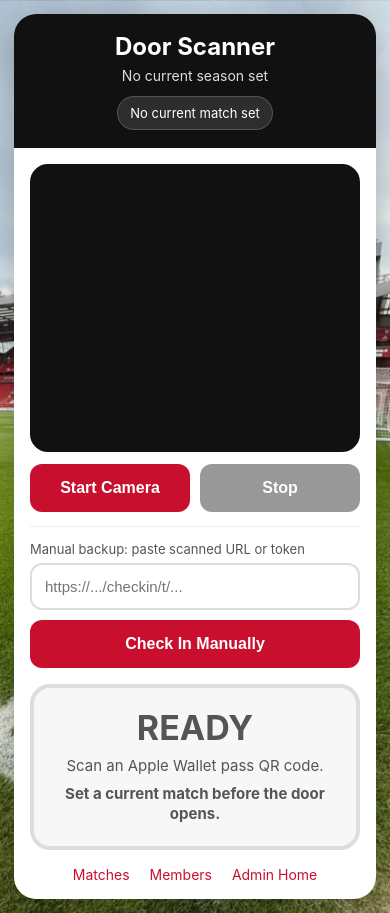
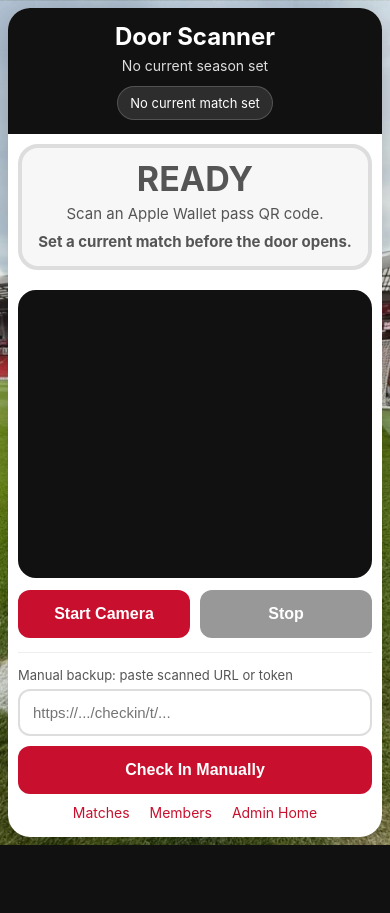
Before and after one commit to teotauy/OLSCDig, a Flask app: page /scanner in a window 390 px wide. After the commit the page ends 845 px from the top, so only its background shows below. Run offline with Flask 3, Linux system fonts and the light colour scheme; the visitor is signed in with stand-in values (Sample User, id 1); data that the repository does not hold is empty; some libraries are stand-ins or nearby versions.

Commit message:
Improve scanner door feedback
Move scan results above the camera and add verdict-colored framing plus audio and haptic feedback for door staff.

Co-authored-by: Cursor <cursoragent@cursor.com>

```diff
--- a/templates/scanner.html
+++ b/templates/scanner.html
@@ -48,6 +48,19 @@
             overflow: hidden;
             background: #111;
             min-height: 280px;
+            transition: border-color 0.18s ease, box-shadow 0.18s ease;
+        }
+        .camera-wrap.success {
+            border-color: #00a65a;
+            box-shadow: 0 0 0 8px rgba(0,166,90,0.18);
+        }
+        .camera-wrap.warning {
+            border-color: #ffb000;
+            box-shadow: 0 0 0 8px rgba(255,176,0,0.2);
+        }
+        .camera-wrap.error {
+            border-color: #c8102e;
+            box-shadow: 0 0 0 8px rgba(200,16,46,0.18);
         }
         #reader {
             width: 100%;
@@ -91,17 +104,20 @@
         }
         input:focus { outline: none; border-color: #c8102e; }
         .result {
-            margin: 0 16px 16px;
+            margin: 16px;
             border-radius: 20px;
-            padding: 22px 16px;
+            padding: 18px 14px;
             text-align: center;
             border: 4px solid #ddd;
             background: #f7f7f7;
-            min-height: 165px;
+            min-height: 132px;
             display: flex;
             flex-direction: column;
             justify-content: center;
             transition: all 0.2s ease;
+            position: sticky;
+            top: 8px;
+            z-index: 10;
         }
         .result.idle { color: #555; }
         .result.success {
@@ -122,8 +138,8 @@
             border-color: #c8102e;
             box-shadow: 0 0 0 8px rgba(200,16,46,0.18);
         }
-        .result h2 { font-size: 34px; line-height: 1.05; margin-bottom: 10px; text-transform: uppercase; }
-        .result .member { font-size: 24px; font-weight: 800; margin-bottom: 6px; }
+        .result h2 { font-size: 38px; line-height: 1.0; margin-bottom: 8px; text-transform: uppercase; }
+        .result .member { font-size: 23px; font-weight: 800; margin-bottom: 6px; }
         .result .detail { font-size: 15px; line-height: 1.35; }
         .ball {
             display: none;
@@ -143,6 +159,13 @@
         }
         .links a { color: #c8102e; text-decoration: none; margin: 0 8px; }
         .muted { color: #777; font-size: 13px; line-height: 1.35; }
+        @media (max-width: 430px) {
+            body { padding: 8px; }
+            .header { padding: 14px; }
+            .result { margin: 10px; min-height: 118px; padding: 14px 10px; }
+            .result h2 { font-size: 34px; }
+            .section { padding: 10px; }
+        }
     </style>
 </head>
 <body>
@@ -159,8 +182,17 @@
             </div>
         </div>
 
+        <div id="result" class="result idle">
+            <div class="ball">⚽</div>
+            <h2>Ready</h2>
+            <div class="detail">Scan an Apple Wallet pass QR code.</div>
+            {% if not match %}
+                <div class="detail" style="margin-top:8px; font-weight:700;">Set a current match before the door opens.</div>
+            {% endif %}
+        </div>
+
         <div class="section">
-            <div class="camera-wrap">
+            <div id="cameraWrap" class="camera-wrap">
                 <div id="reader"></div>
             </div>
             <div class="controls">
@@ -173,15 +205,6 @@
                 <input id="manualToken" type="text" autocomplete="off" autocapitalize="off" spellcheck="false" placeholder="https://.../checkin/t/...">
                 <button id="manualBtn" type="button" style="width:100%; margin-top:10px;">Check In Manually</button>
             </div>
-        </div>
-
-        <div id="result" class="result idle">
-            <div class="ball">⚽</div>
-            <h2>Ready</h2>
-            <div class="detail">Scan an Apple Wallet pass QR code.</div>
-            {% if not match %}
-                <div class="detail" style="margin-top:8px; font-weight:700;">Set a current match before the door opens.</div>
-            {% endif %}
         </div>
 
         <div class="links">
@@ -199,6 +222,8 @@
         const manualBtn = document.getElementById('manualBtn');
         const manualToken = document.getElementById('manualToken');
         const result = document.getElementById('result');
+        const cameraWrap = document.getElementById('cameraWrap');
+        let audioContext = null;
 
         function escapeHtml(value) {
             return String(value || '').replace(/[&<>"']/g, char => ({
@@ -212,12 +237,78 @@
 
         function setResult(type, title, member, detail) {
             result.className = `result ${type}`;
+            setCameraState(type);
             result.innerHTML = `
                 <div class="ball">⚽</div>
                 <h2>${escapeHtml(title)}</h2>
                 ${member ? `<div class="member">${escapeHtml(member)}</div>` : ''}
                 <div class="detail">${detail || ''}</div>
             `;
+        }
+
+        function setCameraState(type) {
+            cameraWrap.classList.remove('success', 'warning', 'error');
+            if (['success', 'warning', 'error'].includes(type)) {
+                cameraWrap.classList.add(type);
+            }
+
+            const color = {
+                success: '#00a65a',
+                warning: '#ffb000',
+                error: '#c8102e'
+            }[type];
+            if (!color) return;
+
+            window.setTimeout(() => {
+                document.querySelectorAll('#reader [style*="border"]').forEach(el => {
+                    const rect = el.getBoundingClientRect();
+                    if (rect.width <= 320 && rect.height <= 320) {
+                        el.style.borderColor = color;
+                    }
+                });
+            }, 30);
+        }
+
+        function getAudioContext() {
+            if (!audioContext) {
+                const AudioCtx = window.AudioContext || window.webkitAudioContext;
+                if (!AudioCtx) return null;
+                audioContext = new AudioCtx();
+            }
+            if (audioContext.state === 'suspended') audioContext.resume();
+            return audioContext;
+        }
+
+        function playTone(frequency, durationMs, type = 'sine', startDelayMs = 0, gainValue = 0.08) {
+            const ctx = getAudioContext();
+            if (!ctx) return;
+            const oscillator = ctx.createOscillator();
+            const gain = ctx.createGain();
+            const start = ctx.currentTime + (startDelayMs / 1000);
+            oscillator.type = type;
+            oscillator.frequency.setValueAtTime(frequency, start);
+            gain.gain.setValueAtTime(0.0001, start);
+            gain.gain.exponentialRampToValueAtTime(gainValue, start + 0.015);
+            gain.gain.exponentialRampToValueAtTime(0.0001, start + (durationMs / 1000));
+            oscillator.connect(gain);
+            gain.connect(ctx.destination);
+            oscillator.start(start);
+            oscillator.stop(start + (durationMs / 1000) + 0.02);
+        }
+
+        function playFeedback(type) {
+            if (type === 'success') {
+                playTone(660, 120, 'sine', 0, 0.07);
+                playTone(880, 150, 'sine', 120, 0.07);
+                if (navigator.vibrate) navigator.vibrate(45);
+            } else if (type === 'warning') {
+                playTone(330, 120, 'triangle', 0, 0.09);
+                playTone(260, 180, 'triangle', 140, 0.09);
+                if (navigator.vibrate) navigator.vibrate([80, 50, 80]);
+            } else if (type === 'error') {
+                playTone(160, 320, 'sawtooth', 0, 0.09);
+                if (navigator.vibrate) navigator.vibrate([140, 70, 140]);
+            }
         }
 
         async function submitScan(rawValue) {
@@ -235,13 +326,17 @@
 
                 if (data.status === 'success' && data.result === 'checked_in') {
                     setResult('success', 'Good', data.member.name, `${escapeHtml(data.match.label)}<br>Checked in ${escapeHtml(data.checked_in_at)}`);
+                    playFeedback('success');
                 } else if (data.status === 'success' && data.result === 'already_checked_in') {
                     setResult('warning', 'Already Used', data.member.name, `${escapeHtml(data.match.label)}<br>First scan ${escapeHtml(data.checked_in_at || 'already recorded')}`);
+                    playFeedback('warning');
                 } else {
                     setResult('error', 'Stop', '', escapeHtml(data.message || 'Invalid pass.'));
+                    playFeedback('error');
                 }
             } catch (error) {
                 setResult('error', 'Error', '', 'Scanner could not reach the server.');
+                playFeedback('error');
             } finally {
                 manualToken.value = '';
                 window.setTimeout(() => { busy = false; }, 1800);
```
